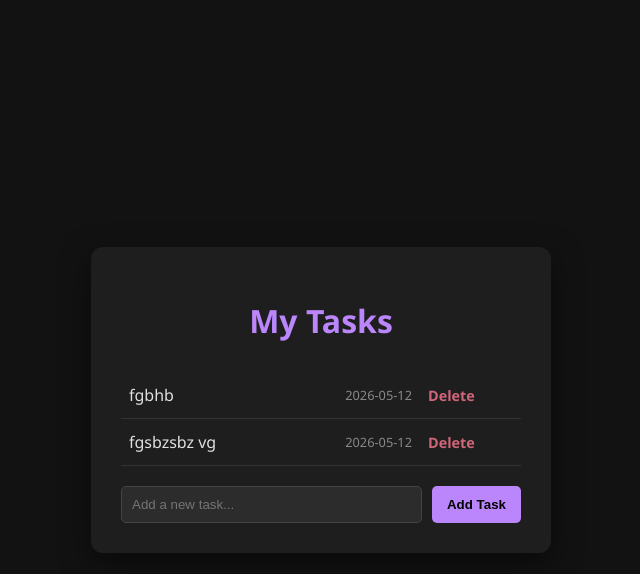
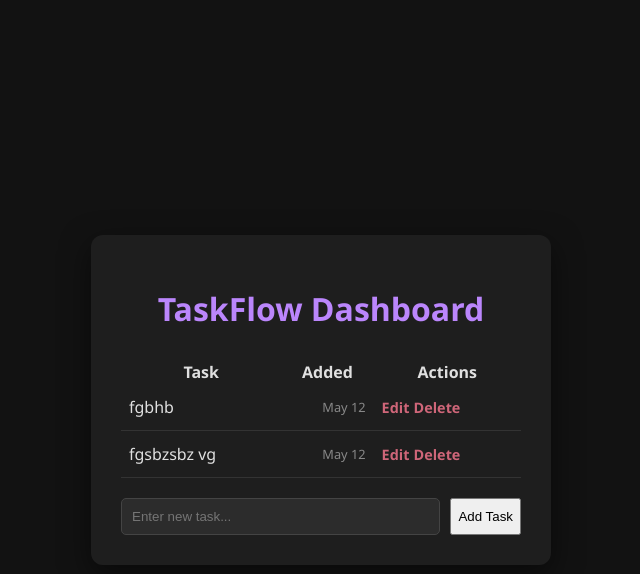
Before and after one commit to mudassirabbasi1/TaskFlow-Pro, a Flask app: page / in a window 1280 px wide. Shown: the top 574 px of the page, without its empty margins (319-959 px from the left). Run offline with Flask 3, Linux system fonts and the light colour scheme; data comes from the database, SQL or seed files in the repository; both versions use the stored data as it was after the commit.

Commit message:
Full CRUD implementation: Create, Read, Update, Delete functionality

```diff
--- a/app.py
+++ b/app.py
@@ -9,6 +9,7 @@ db = SQLAlchemy(app)
 class Todo(db.Model):
     id = db.Column(db.Integer, primary_key=True)
     content = db.Column(db.String(200), nullable=False)
+    status = db.Column(db.Integer, default=0) # 0 for pending, 1 for completed
     date_created = db.Column(db.DateTime, default=datetime.utcnow)
 
     def __repr__(self):
@@ -18,29 +19,37 @@ class Todo(db.Model):
 def index():
     if request.method == 'POST':
         task_content = request.form['content']
+        if not task_content: return redirect('/')
         new_task = Todo(content=task_content)
-
         try:
             db.session.add(new_task)
             db.session.commit()
             return redirect('/')
-        except:
-            return 'There was an issue adding your task'
-
+        except: return 'Issue adding task'
     else:
         tasks = Todo.query.order_by(Todo.date_created).all()
         return render_template('index.html', tasks=tasks)
 
 @app.route('/delete/<int:id>')
 def delete(id):
-    task_to_delete = Todo.query.get_or_404(id)
-
+    task = Todo.query.get_or_404(id)
     try:
-        db.session.delete(task_to_delete)
+        db.session.delete(task)
         db.session.commit()
         return redirect('/')
-    except:
-        return 'There was a problem deleting that task'
+    except: return 'Issue deleting task'
+
+@app.route('/update/<int:id>', methods=['GET', 'POST'])
+def update(id):
+    task = Todo.query.get_or_404(id)
+    if request.method == 'POST':
+        task.content = request.form['content']
+        try:
+            db.session.commit()
+            return redirect('/')
+        except: return 'Issue updating task'
+    else:
+        return render_template('update.html', task=task)
 
 if __name__ == "__main__":
     with app.app_context():
--- a/templates/index.html
+++ b/templates/index.html
@@ -1,26 +1,34 @@
 <!DOCTYPE html>
 <html lang="en">
 <head>
-    <meta charset="UTF-8">
-    <title>Todo Master</title>
     <link rel="stylesheet" href="{{ url_for('static', filename='css/style.css') }}">
+    <title>TaskFlow Manager</title>
 </head>
 <body>
     <div class="content">
-        <h1>My Tasks</h1>
+        <h1>TaskFlow Dashboard</h1>
+
         <table>
+            <tr>
+                <th>Task</th>
+                <th>Added</th>
+                <th>Actions</th>
+            </tr>
             {% for task in tasks %}
             <tr>
                 <td>{{ task.content }}</td>
-                <td>{{ task.date_created.strftime('%Y-%m-%d') }}</td>
-                <td><a href="/delete/{{task.id}}">Delete</a></td>
+                <td>{{ task.date_created.strftime('%b %d') }}</td>
+                <td>
+                    <a href="/update/{{task.id}}" class="update-btn">Edit</a>
+                    <a href="/delete/{{task.id}}" class="delete-btn">Delete</a>
+                </td>
             </tr>
             {% endfor %}
         </table>
 
-        <form action="/" method="POST">
-            <input type="text" name="content" id="content" placeholder="Add a new task...">
-            <input type="submit" value="Add Task">
+        <form action="/" method="POST" class="add-form">
+            <input type="text" name="content" placeholder="Enter new task...">
+            <button type="submit">Add Task</button>
         </form>
     </div>
 </body>
```
Also changed, not shown: templates/update.html (added, +18 -0 lines), instance/test.db (added).
